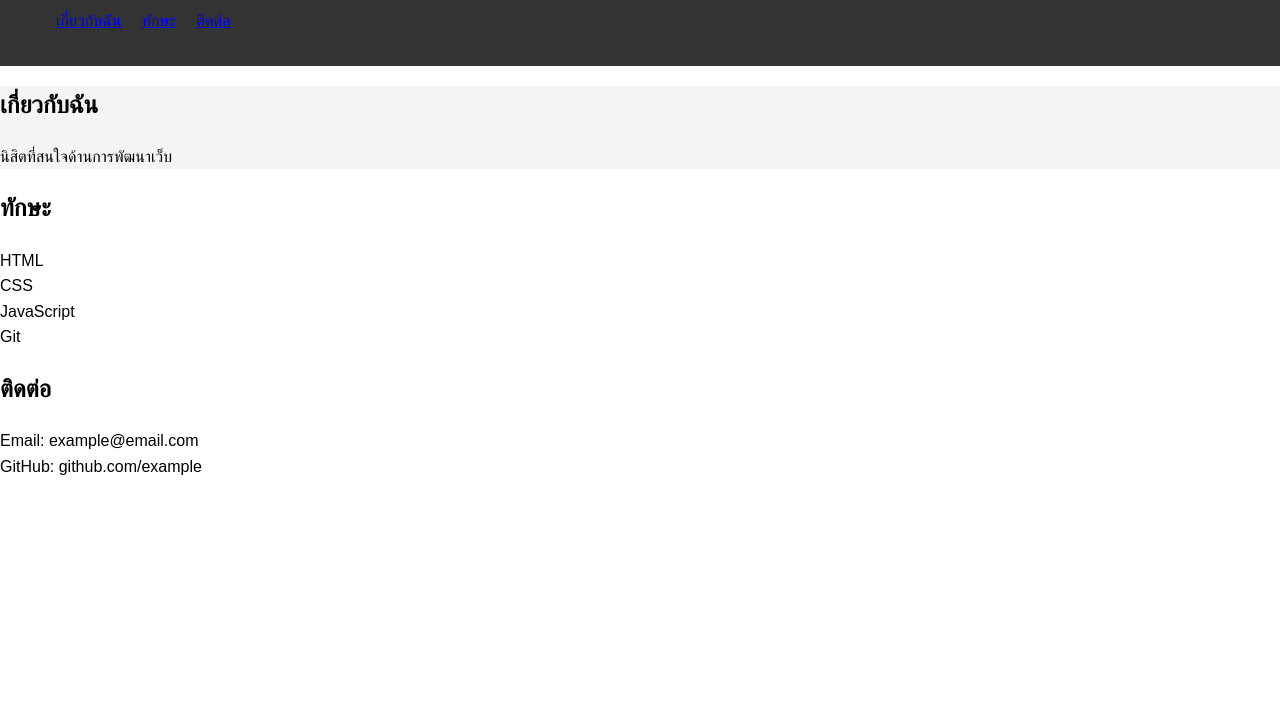
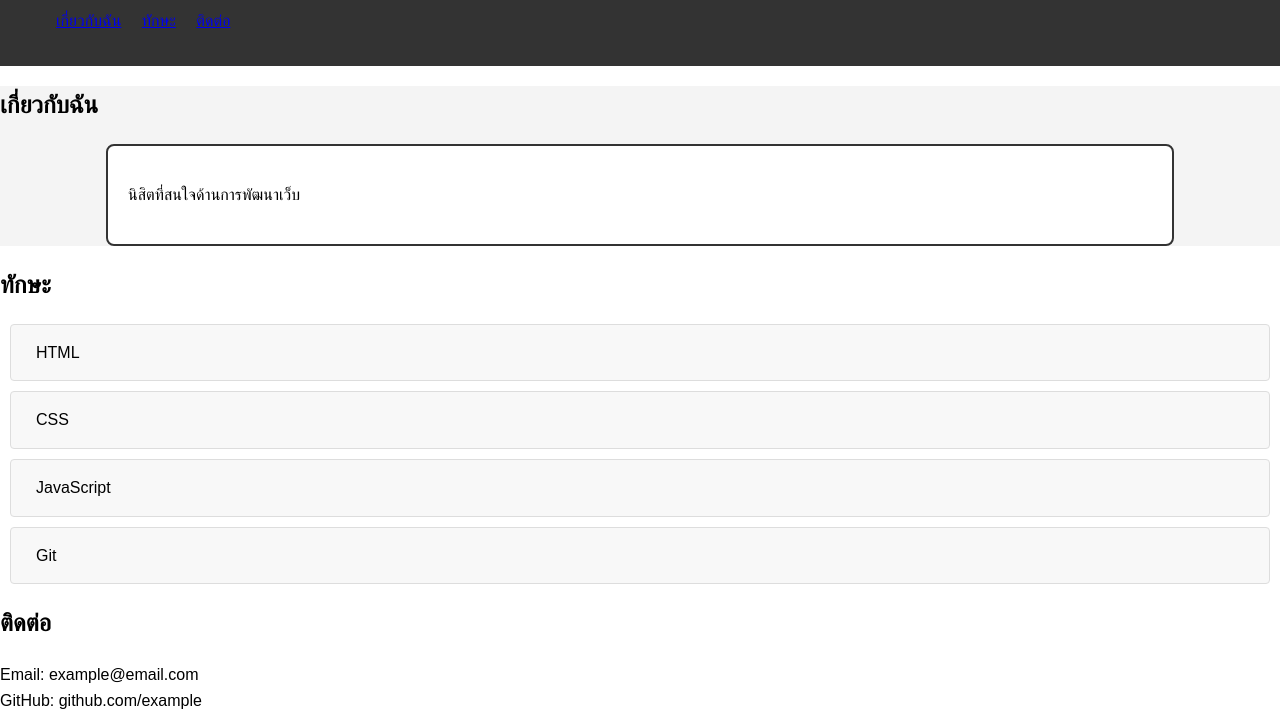
Before and after one commit to kewalin020/css-fundamentals-lab, a plain HTML site: page index.html in a window 1280 px wide. Shown: the part 102-816 px from the top of the page. Drawn offline with Linux system fonts and the light colour scheme.

Commit message:
add box model styles

```diff
--- a/css/styles.css
+++ b/css/styles.css
@@ -23,3 +23,20 @@ body {
 .nav-list a:hover {
     color: #ffd700;
 }
+
+/* Box Model Practice */
+.content-box {
+    width: 80%;
+    margin: 20px auto;
+    padding: 20px;
+    border: 2px solid #333;
+    border-radius: 8px;
+    background-color: white;
+}
+.skill-box {
+    margin: 10px;
+    padding: 15px 25px;
+    border: 1px solid #ddd;
+    border-radius: 4px;
+    background-color: #f8f8f8;
+}
```
